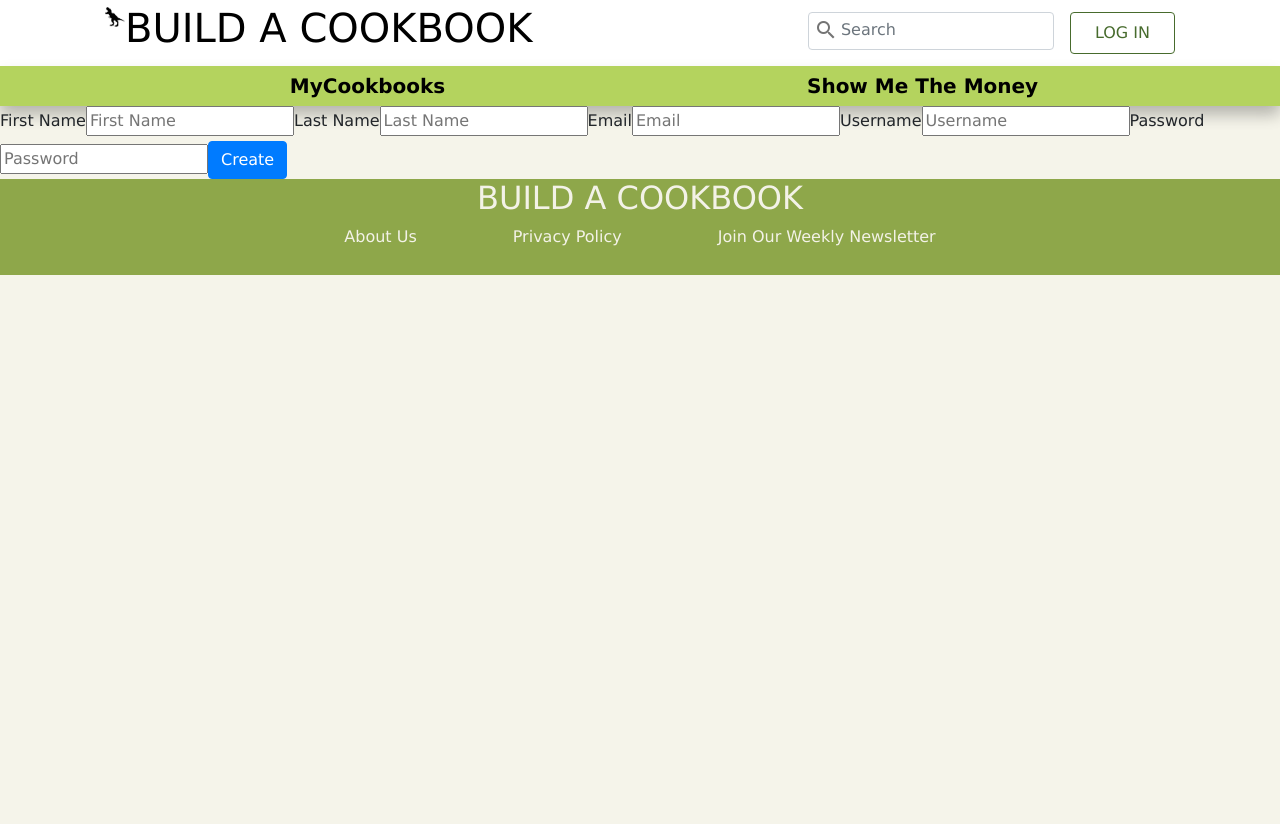
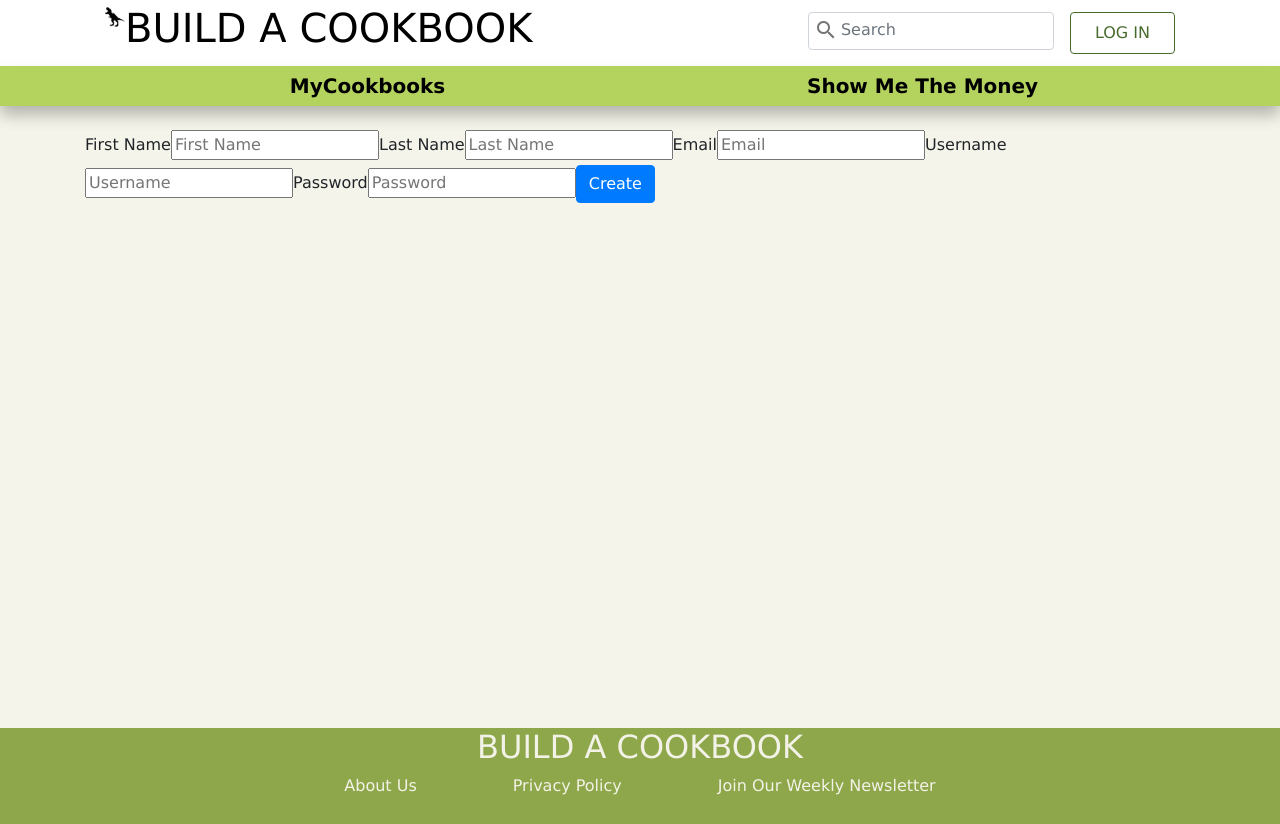
Before and after one commit to johntraudt/cookbook-app, a React (Create React App) app in the folder project/client/: page /signup in a window 1280 px wide. Before the commit the page ends 800 px from the top, so only its background shows below. Built offline with nearby package versions, Linux system fonts and the light colour scheme.

Commit message:
formatted page

```diff
--- a/project/client/src/pages/SignUp.js
+++ b/project/client/src/pages/SignUp.js
@@ -104,7 +104,7 @@ class SignUp extends React.Component {
     } = this.state;
 
     return (
-      <>
+      <div  className="container full-body mt-4">
         {/* <Errors errors={errors} />--> */}
 
         <form onSubmit={this.handleSubmit}>
@@ -125,7 +125,7 @@ class SignUp extends React.Component {
 
           <button type="submit" className="btn btn-primary">Create</button>
         </form>
-      </>
+      </div>
     );
   }
 
```
Lines whose indentation alone changed are shown as unchanged.
